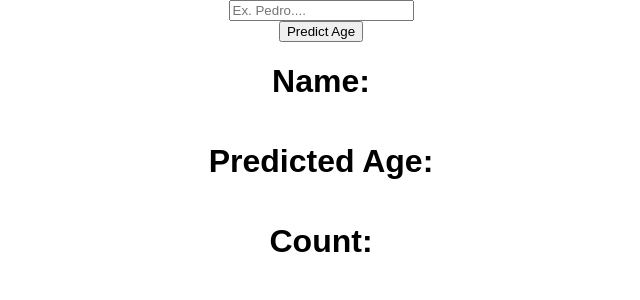
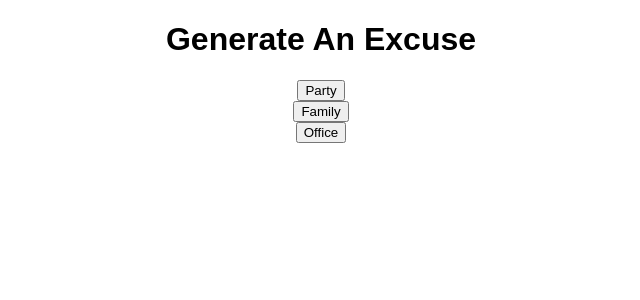
Before and after one commit to daisyyedda/ReactJS-Episode1, a React (Create React App) app: page / in a window 1280 px wide. Shown: the top 300 px of the page, without its empty margins (319-959 px from the left). Built offline with nearby package versions, Linux system fonts and the light colour scheme.

Commit message:
api requests example 3

```diff
--- a/src/App.js
+++ b/src/App.js
@@ -11,25 +11,24 @@ import Axios from "axios";
 import { useEffect, useState } from "react";
 
 function App() {
-  const [name, setName] = useState("");
-  const [predictedAge, setPredictedAge] = useState(null);
-  const fetchData = () => {
-    Axios.get(`https://api.agify.io/?name=${name}`).then((res) => {
-      setPredictedAge(res.data);
-    });
+  const [generatedExcuse, setGeneratedExcuse] = useState("");
+
+  const fetchExcuse = (excuse) => {
+    Axios.get(`https://excuser.herokuapp.com/v1/excuse/${excuse}/`).then(
+      (res) => {
+        setGeneratedExcuse(res.data[0].excuse);
+      }
+    );
   };
 
   return (
     <div className="App">
-      <input
-        placeholder="Ex. Pedro...."
-        onChange={(event) => {setName(event.target.value);
-        }}
-      />
-      <button onClick={fetchData}> Predict Age </button>
-      <h1> Name: {predictedAge?.name} </h1>
-      <h1> Predicted Age: {predictedAge?.age} </h1>
-      <h1> Count: {predictedAge?.count} </h1>
+      <h1> Generate An Excuse </h1>
+      <button onClick={() => fetchExcuse("party")}> Party</button>
+      <button onClick={() => fetchExcuse("family")}> Family</button>
+      <button onClick={() => fetchExcuse("office")}> Office </button>
+
+      <p> {generatedExcuse} </p>
     </div>
   );
 }
```
